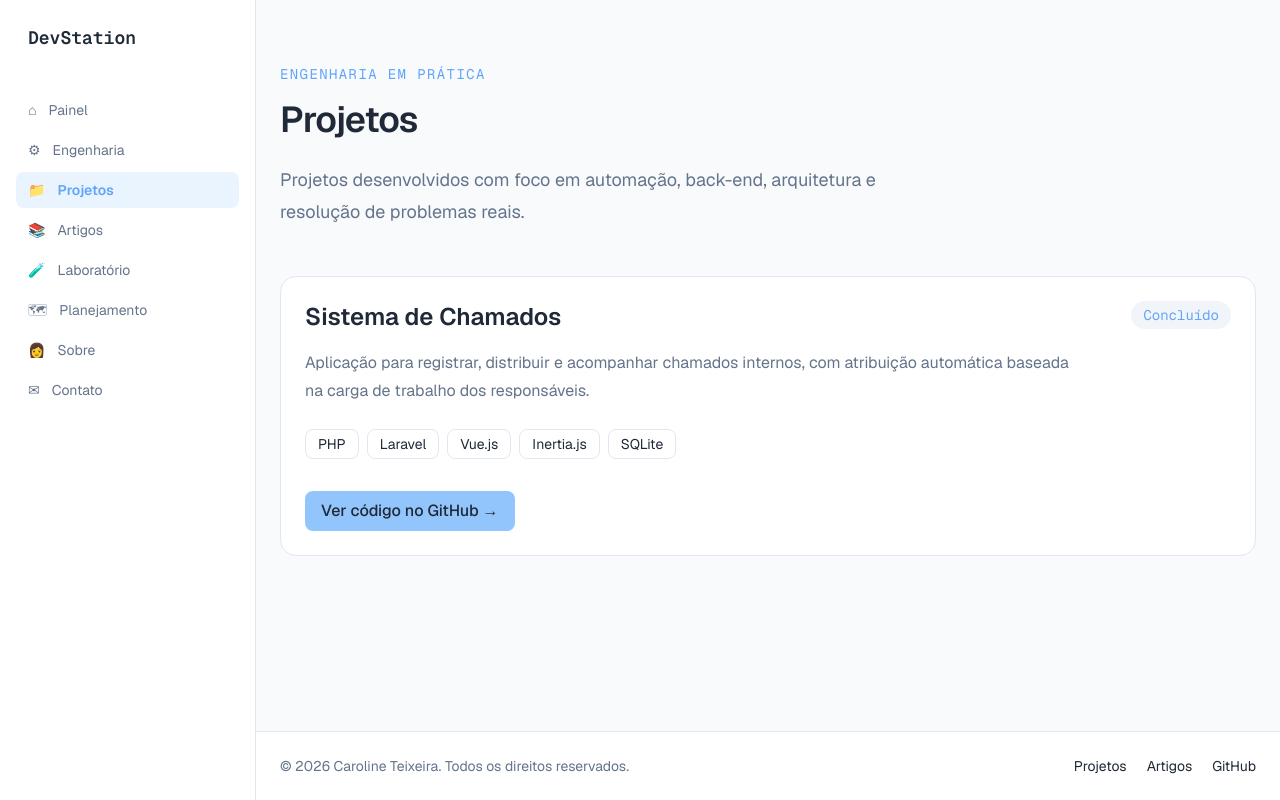
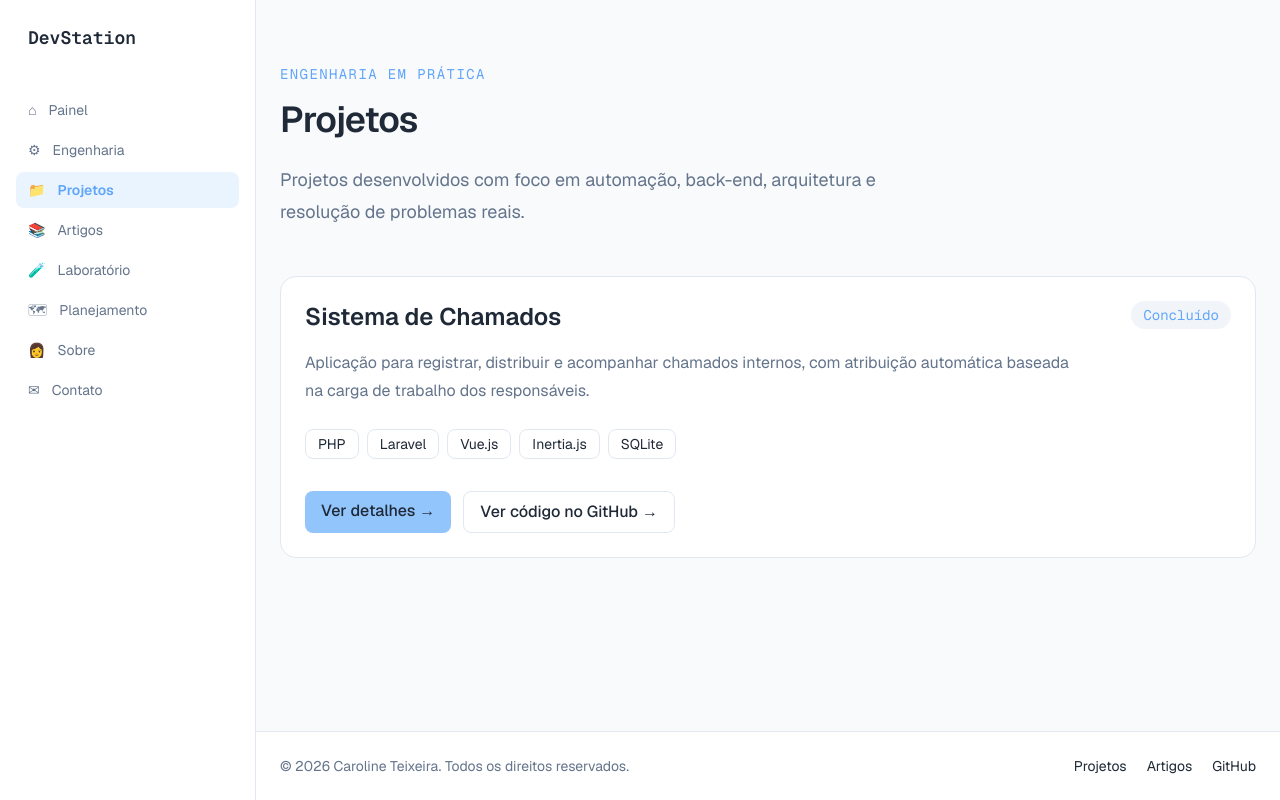
Before and after one commit to caahteixeiira/devstation, a Next.js app in the folder apps/web/: page /projetos in a window 1280 px wide. Built offline with nearby package versions, Linux system fonts and the light colour scheme.

Commit message:
feat(web): add project details page

```diff
--- a/apps/web/src/app/projetos/page.tsx
+++ b/apps/web/src/app/projetos/page.tsx
@@ -1,4 +1,5 @@
 import { PageIntro } from "@/components/layout/PageIntro";
+import Link from "next/link";
 
 const projects = [
   {
@@ -7,6 +8,7 @@ const projects = [
       "Aplicação para registrar, distribuir e acompanhar chamados internos, com atribuição automática baseada na carga de trabalho dos responsáveis.",
     technologies: ["PHP", "Laravel", "Vue.js", "Inertia.js", "SQLite"],
     status: "Concluído",
+    detailsUrl: "/projetos/sistema-de-chamados",
     repository: "https://github.com/caahteixeiira/sistema-chamados-interno",
   },
 ];
@@ -46,14 +48,23 @@ export default function ProjetosPage() {
                 </li>
               ))}
             </ul>
+            <div className="mt-8 flex flex-wrap gap-3">
+              <Link
+                href={project.detailsUrl}
+                className="inline-flex rounded-lg bg-primary px-4 py-2 font-medium text-foreground transition hover:bg-primary-strong"
+              >
+                Ver detalhes →
+              </Link>
+
               <a
                 href={project.repository}
                 target="_blank"
                 rel="noopener noreferrer"
-              className="mt-8 inline-flex rounded-lg bg-primary px-4 py-2 font-medium text-foreground transition hover:bg-primary-strong"
+                className="inline-flex rounded-lg border border-border px-4 py-2 font-medium transition hover:border-primary-strong hover:text-primary-strong"
               >
                 Ver código no GitHub →
               </a>
+            </div>
           </article>
         ))}
       </div>
--- /dev/null
+++ b/apps/web/src/app/projetos/sistema-de-chamados/page.tsx
@@ -0,0 +1,11 @@
+import { PageIntro } from "@/components/layout/PageIntro";
+
+export default function SistemaDeChamadosPage() {
+  return (
+    <PageIntro
+      eyebrow="Estudo de caso"
+      title="Sistema de Chamados"
+      description="Aplicação desenvolvida para centralizar, distribuir e acompanhar chamados internos."
+    />
+  );
+}
```
Lines whose indentation alone changed are shown as unchanged.
